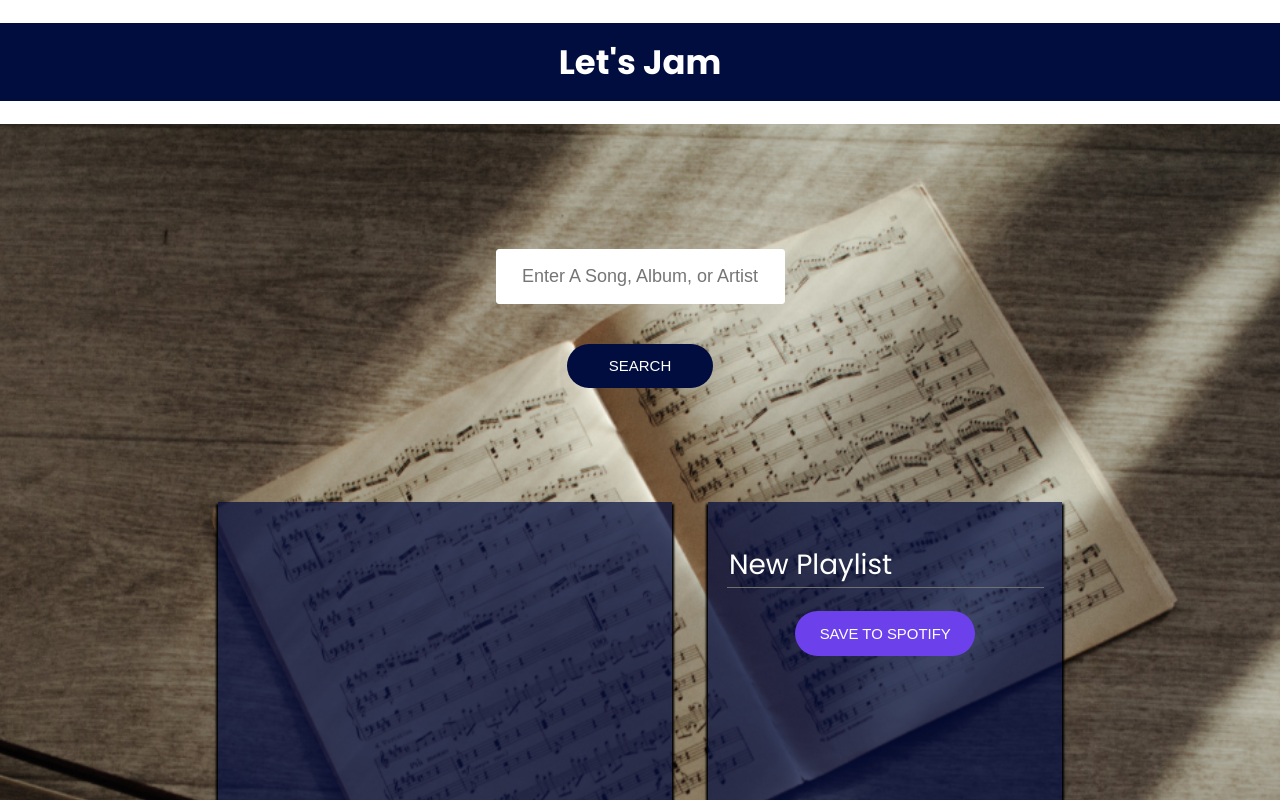
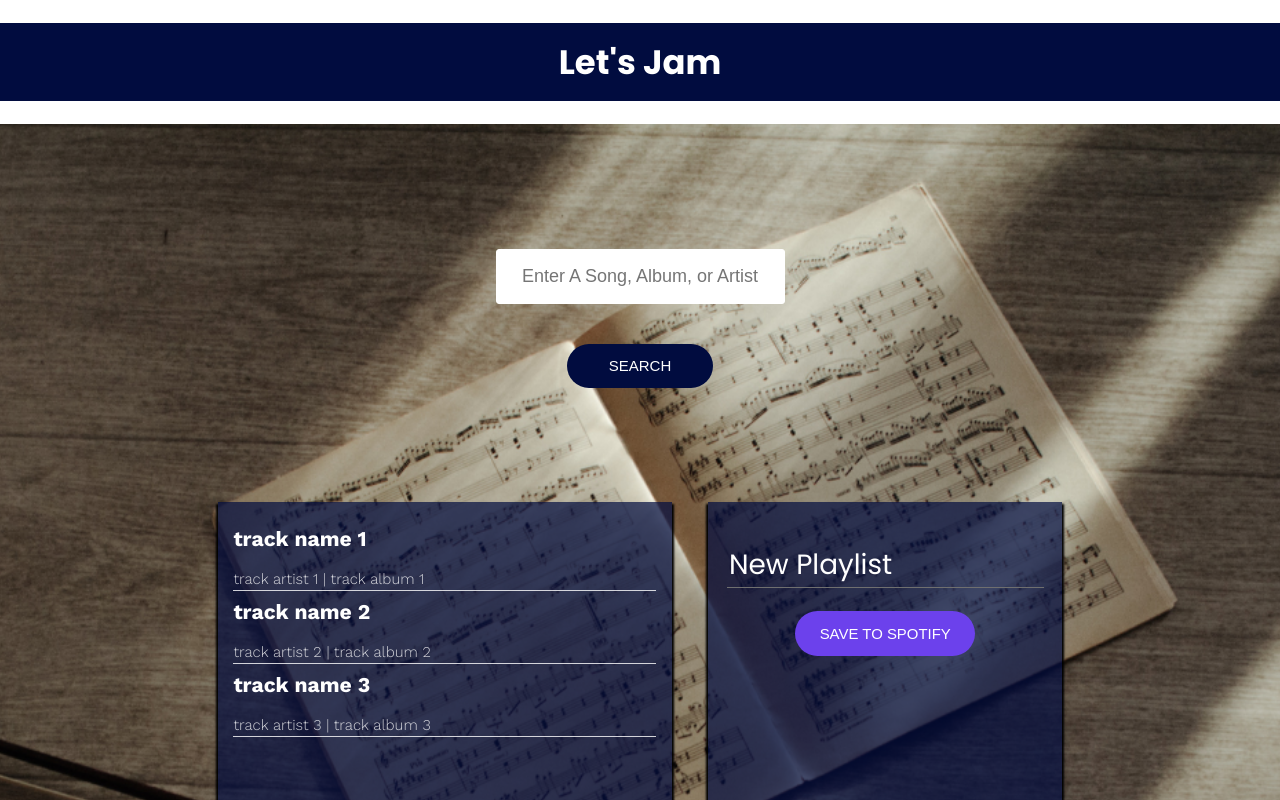
Before and after one commit to DmitriyMalayev/jamming-react, a React (Create React App) app: page / in a window 1280 px wide. Shown: the top 800 px of the page. Built offline with nearby package versions, Linux system fonts and the light colour scheme.

Commit message:
playlist implementation

```diff
--- a/public/index.html
+++ b/public/index.html
@@ -13,8 +13,6 @@
   <meta name="description" content="Web site created using create-react-app" />
 
   <link rel="apple-touch-icon" href="%PUBLIC_URL%/logo192.png" />
-
-  <link rel="manifest" href="%PUBLIC_URL%/manifest.json" />
   <title>React Jamming</title>
 </head>
 
--- a/src/components/App.js
+++ b/src/components/App.js
@@ -1,10 +1,54 @@
-import React from "react";
+import React, { useState } from "react";
 import SearchBar from "./SearchBar";
 import SearchResults from "./SearchResults";
 import Playlist from "./Playlist";
 import styles from "../modules/App.module.css"
 
 function App() {
+  const [searchResults, setSearchResults] = useState([
+    {
+      id: 1,
+      name: "track name 1",
+      artist: "track artist 1",
+      album: " track album 1",
+    },
+    {
+      id: 2,
+      name: "track name 2",
+      artist: "track artist 2",
+      album: " track album 2",
+    },
+    {
+      id: 3,
+      name: "track name 3",
+      artist: "track artist 3",
+      album: " track album 3",
+    },
+  ])
+  const [playlistTracks, setPlaylistTracks] = useState([
+    {
+      id: 1,
+      name: "example playlist name 1",
+      artist: "example playlist artist 1",
+      album: " example playlist album 1",
+    },
+    {
+      id: 2,
+      name: "example playlist name 2",
+      artist: "example playlist artist 2",
+      album: " example playlist album 2",
+    },
+    {
+      id: 3,
+      name: "example playlist name 3",
+      artist: "example playlist artist 3",
+      album: " example playlist album 3",
+    },
+  ])
+  const [playlistName, setPlaylistName] = useState("Playlist Name")
+
+
+
   return (
     <div>
       <h1>
@@ -14,8 +58,8 @@ function App() {
         <SearchBar>
         </SearchBar>
         <div className={styles.AppPlaylist}>
-          <SearchResults></SearchResults>
-          <Playlist></Playlist>
+          <SearchResults userSearchResults={searchResults} />
+          <Playlist playlistName={playlistName} playlistTracks={playlistTracks} />
         </div>
       </div>
     </div>
--- a/src/components/Playlist.js
+++ b/src/components/Playlist.js
@@ -2,11 +2,11 @@ import React from 'react'
 import styles from "../modules/Playlist.module.css"
 import TrackList from './TrackList';
 
-function Playlist() {
+function Playlist({ playlistName, playlistTracks }) {
     return (
         <div className={styles.Playlist}>
             <input defaultValue={"New Playlist"} />
-            <TrackList></TrackList>
+            <TrackList playlistTracks={playlistTracks} playlistName={playlistName} />
             <button className={styles.PlaylistSave}>
                 SAVE TO SPOTIFY
             </button>
--- a/src/components/SearchResults.js
+++ b/src/components/SearchResults.js
@@ -2,10 +2,11 @@ import React from 'react'
 import styles from "../modules/SearchResults.module.css"
 import TrackList from './TrackList';
 
-function SearchResults() {
+function SearchResults({ userSearchResults }) {
+    console.log(userSearchResults)
     return (
         <div className={styles.SearchResults}>
-            <TrackList></TrackList>
+            <TrackList userTracks={userSearchResults} />
         </div>
     );
 }
--- a/src/components/Track.js
+++ b/src/components/Track.js
@@ -2,12 +2,18 @@ import React from 'react'
 import styles from "../modules/Track.module.css"
 
 
-function Track() {
+function Track({ track }) {
+    // const renderAction = () => {
+    //     return (
+    //         <button className={styles.TrackAction}>{props.isRemoval ? "-" : "+"}</button>
+    //     )
+    // }
+
     return (
         <div className={styles.Track}>
             <div className={styles.TrackInfo}>
-                <h3>Track Name</h3>
-                <p>Track Artist Track Album</p>
+                <h3>{track.name}</h3>
+                <p>{track.artist} | {track.album}</p>
             </div>
             <button className={styles.TrackAction}></button>
         </div>
--- a/src/components/TrackList.js
+++ b/src/components/TrackList.js
@@ -1,12 +1,14 @@
 import React from 'react'
 import styles from "../modules/Tracklist.module.css"
+import Track from "./Track";
 
-function Tracklist() {
+function Tracklist({ userTracks }) {
   return (
     <div className={styles.Tracklist}>
-      {/* render track components via map */}
+      {userTracks && userTracks.map((track) => (
+        <Track key={track.id} track={track} />
+      ))}
     </div>
-  );
+  )
 }
-
 export default Tracklist;
```
Also changed, not shown: src/reportWebVitals.js (deleted, +0 -13 lines), public/manifest.json (deleted).
